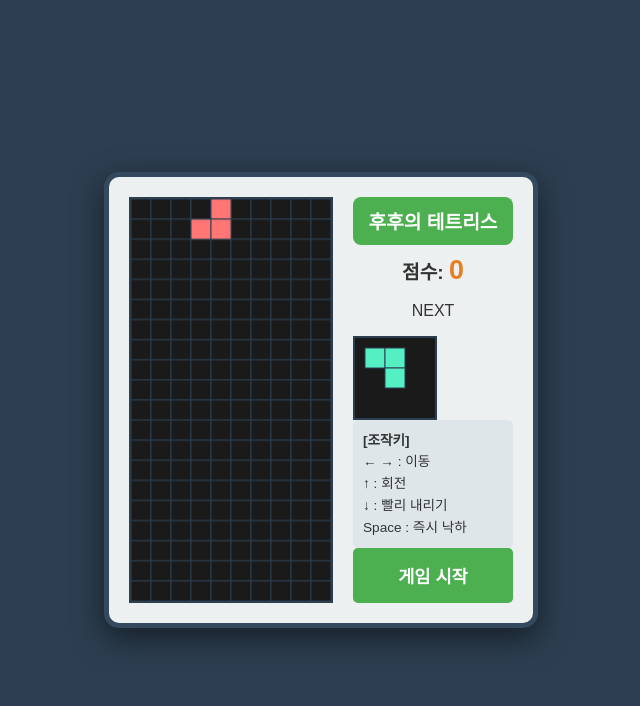
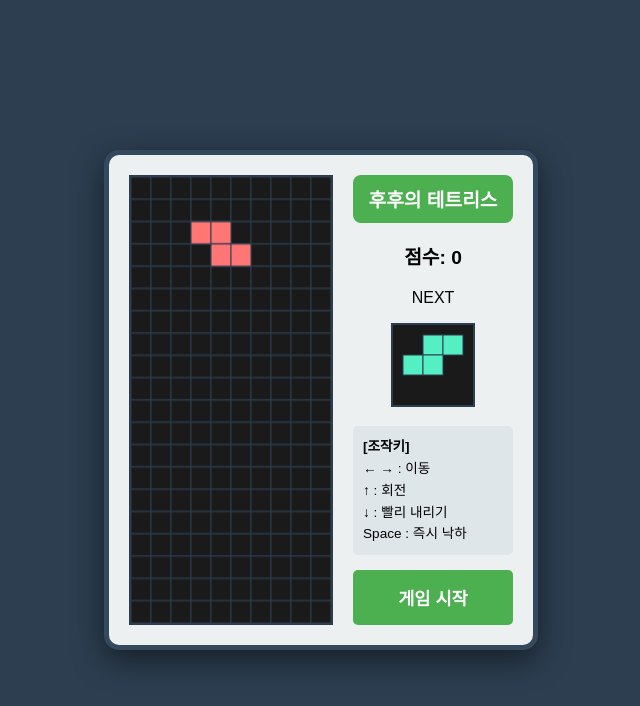
Before and after one commit to bjh090417/tettris, a plain HTML site: page index.html in a window 1280 px wide. Both pictures are taken after a click on the button "게임 시작". Shown: the whole page, without its empty margins (319-959 px from the left). Drawn offline with Linux system fonts and the light colour scheme.

Commit message:
Update index.html

```diff
--- a/index.html
+++ b/index.html
@@ -12,9 +12,7 @@
             margin: 0;
             background-color: #2c3e50;
             font-family: 'Malgun Gothic', sans-serif;
-            color: #333;
         }
-
         #tetris-game {
             display: flex;
             gap: 20px;
@@ -24,21 +22,14 @@
             box-shadow: 0 10px 30px rgba(0, 0, 0, 0.5);
             border-radius: 15px;
         }
-
         canvas {
-            display: block;
             background-color: #1a1a1a;
             border: 2px solid #2c3e50;
         }
-
         #info {
             text-align: center;
             min-width: 160px;
-            display: flex;
-            flex-direction: column;
-            justify-content: space-between;
         }
-
         h2 {
             margin: 0;
             background: #4CAF50;
@@ -47,27 +38,15 @@
             border-radius: 8px;
             font-size: 1.2em;
         }
-
-        #score-box {
-            font-size: 1.2em;
-            margin: 10px 0;
-            font-weight: bold;
-        }
-
-        #score {
-            color: #e67e22;
-            font-size: 1.4em;
-        }
-
         .controls {
             text-align: left;
             font-size: 0.85em;
             background: #dfe6e9;
             padding: 10px;
             border-radius: 5px;
+            margin: 15px 0;
             line-height: 1.6;
         }
-
         button {
             padding: 15px;
             cursor: pointer;
@@ -77,33 +56,21 @@
             color: white;
             border: none;
             border-radius: 5px;
-            transition: 0.2s;
+            width: 100%;
         }
-
-        button:hover {
-            background-color: #45a049;
-        }
-
-        #game-over {
-            color: #d63031;
-            font-weight: bold;
-            display: none;
-        }
+        button:hover { background-color: #45a049; }
+        #game-over { color: #d63031; font-weight: bold; display: none; margin-top: 10px; }
     </style>
 </head>
 <body>
 
 <div id="tetris-game">
     <canvas id="board" width="200" height="400"></canvas>
-
     <div id="info">
-        <div>
         <h2>후후의 테트리스</h2>
-            <div id="score-box">점수: <span id="score">0</span></div>
+        <p style="font-size: 1.2em; font-weight: bold;">점수: <span id="score">0</span></p>
         <p>NEXT</p>
         <canvas id="next" width="80" height="80"></canvas>
-        </div>
-
         <div class="controls">
             <strong>[조작키]</strong><br>
             ← → : 이동<br>
@@ -111,8 +78,7 @@
             ↓ : 빨리 내리기<br>
             Space : 즉시 낙하
         </div>
-
-        <button onclick="startGame()">게임 시작</button>
+        <button id="startBtn">게임 시작</button>
         <div id="game-over">GAME OVER</div>
     </div>
 </div>
@@ -123,49 +89,39 @@
     const nextCanvas = document.getElementById('next');
     const nctx = nextCanvas.getContext('2d');
     const scoreElement = document.getElementById('score');
+    const startBtn = document.getElementById('startBtn');
 
-    const ROW = 20;
-    const COL = 10;
-    const SQ = 20;
-    const VACANT = "#1a1a1a"; // 빈 공간 색상
+    const ROW = 20, COL = 10, SQ = 20;
+    const VACANT = "#1a1a1a";
 
     const PIECES = [
-        [ [[1,1,1,1]], "#00cec9" ], // I
-        [ [[0,1,0],[1,1,1]], "#a29bfe" ], // T
-        [ [[1,1],[1,1]], "#fdcb6e" ], // O
-        [ [[1,1,0],[0,1,1]], "#55efc4" ], // S
-        [ [[0,1,1],[1,1,0]], "#ff7675" ], // Z
-        [ [[1,0,0],[1,1,1]], "#fab1a0" ], // L
-        [ [[0,0,1],[1,1,1]], "#74b9ff" ]  // J
+        [[[0,0,0,0],[1,1,1,1],[0,0,0,0],[0,0,0,0]], "#00cec9"], // I
+        [[[0,1,0],[1,1,1],[0,0,0]], "#a29bfe"], // T
+        [[[1,1],[1,1]], "#fdcb6e"], // O
+        [[[0,1,1],[1,1,0],[0,0,0]], "#55efc4"], // S
+        [[[1,1,0],[0,1,1],[0,0,0]], "#ff7675"], // Z
+        [[[1,0,0],[1,1,1],[0,0,0]], "#fab1a0"], // L
+        [[[0,0,1],[1,1,1],[0,0,0]], "#74b9ff"]  // J
     ];
 
-    let board = [];
-    let score = 0;
-    let gameRunning = false;
-    let dropStart = Date.now();
-    let p; // 현재 블록
-    let nextP; // 다음 블록
+    let board = [], score = 0, gameRunning = false, p, nextP, animationId;
 
-    // 보드 초기화
     function initBoard() {
-        for(let r = 0; r < ROW; r++){
-            board[r] = [];
-            for(let c = 0; c < COL; c++){
-                board[r][c] = VACANT;
-            }
+        for(let r = 0; r < ROW; r++) {
+            board[r] = Array(COL).fill(VACANT);
         }
     }
 
     function drawSquare(x, y, color, context = ctx) {
         context.fillStyle = color;
-        context.fillRect(x*SQ, y*SQ, SQ, SQ);
+        context.fillRect(x * SQ, y * SQ, SQ, SQ);
         context.strokeStyle = "#2c3e50";
-        context.strokeRect(x*SQ, y*SQ, SQ, SQ);
+        context.strokeRect(x * SQ, y * SQ, SQ, SQ);
     }
 
     function drawBoard() {
-        for(let r = 0; r < ROW; r++){
-            for(let c = 0; c < COL; c++){
+        for(let r = 0; r < ROW; r++) {
+            for(let c = 0; c < COL; c++) {
                 drawSquare(c, r, board[r][c]);
             }
         }
@@ -175,160 +131,126 @@
         constructor(tetromino, color) {
             this.tetromino = tetromino;
             this.color = color;
-            this.activeTetromino = this.tetromino[0];
+            this.activePattern = this.tetromino;
             this.x = 3;
-            this.y = -2;
+            this.y = -1;
         }
-
-        fill(color, context = ctx) {
-            for(let r = 0; r < this.activeTetromino.length; r++){
-                for(let c = 0; c < this.activeTetromino.length; c++){
-                    if(this.activeTetromino[r][c]){
-                        drawSquare(this.x + c, this.y + r, color, context);
+        draw(color) {
+            this.activePattern.forEach((row, r) => {
+                row.forEach((value, c) => {
+                    if (value) drawSquare(this.x + c, this.y + r, color);
+                });
+            });
+        }
+        moveDown() {
+            if (!this.collision(0, 1, this.activePattern)) {
+                this.y++;
+                return true;
+            } else {
+                this.lock();
+                return false;
             }
         }
+        moveRight() { if (!this.collision(1, 0, this.activePattern)) this.x++; }
+        moveLeft() { if (!this.collision(-1, 0, this.activePattern)) this.x--; }
+        rotate() {
+            let nextPattern = this.activePattern[0].map((_, i) => this.activePattern.map(row => row[i]).reverse());
+            if (!this.collision(0, 0, nextPattern)) this.activePattern = nextPattern;
+        }
+        collision(x, y, piece) {
+            for (let r = 0; r < piece.length; r++) {
+                for (let c = 0; c < piece[r].length; c++) {
+                    if (!piece[r][c]) continue;
+                    let newX = this.x + c + x, newY = this.y + r + y;
+                    if (newX < 0 || newX >= COL || newY >= ROW) return true;
+                    if (newY < 0) continue;
+                    if (board[newY][newX] !== VACANT) return true;
                 }
             }
-
-        draw() { this.fill(this.color); }
-        unDraw() { this.fill(VACANT); }
-
-        moveDown() {
-            if(!this.collision(0, 1, this.activeTetromino)){
-                this.unDraw();
-                this.y++;
-                this.draw();
-            } else {
-                this.lock();
+            return false;
+        }
+        lock() {
+            for (let r = 0; r < this.activePattern.length; r++) {
+                for (let c = 0; c < this.activePattern[r].length; c++) {
+                    if (!this.activePattern[r][c]) continue;
+                    if (this.y + r < 0) { gameRunning = false; document.getElementById('game-over').style.display = 'block'; return; }
+                    board[this.y + r][this.x + c] = this.color;
+                }
+            }
+            checkLines();
             p = nextP;
             nextP = randomPiece();
             drawNext();
         }
     }
 
-        moveRight() { if(!this.collision(1, 0, this.activeTetromino)){ this.unDraw(); this.x++; this.draw(); } }
-        moveLeft() { if(!this.collision(-1, 0, this.activeTetromino)){ this.unDraw(); this.x--; this.draw(); } }
-
-        rotate() {
-            let nextPattern = this.tetromino[(this.tetromino.indexOf(this.activeTetromino) + 1) % this.tetromino.length];
-            if(!this.collision(0, 0, nextPattern)){
-                this.unDraw();
-                this.activeTetromino = nextPattern;
-                this.draw();
+    function checkLines() {
+        for (let r = ROW - 1; r >= 0; r--) {
+            if (board[r].every(cell => cell !== VACANT)) {
+                board.splice(r, 1);
+                board.unshift(Array(COL).fill(VACANT));
+                score += 100;
+                r++;
             }
         }
-
-        lock() {
-            for(let r = 0; r < this.activeTetromino.length; r++){
-                for(let c = 0; c < this.activeTetromino.length; c++){
-                    if(!this.activeTetromino[r][c]) continue;
-                    if(this.y + r < 0) {
-                        gameOver();
-                        return;
-                    }
-                    board[this.y + r][this.x + c] = this.color;
-                }
-            }
-            // 줄 제거 체크
-            for(let r = 0; r < ROW; r++){
-                let isFull = true;
-                for(let c = 0; c < COL; c++){
-                    if(board[r][c] == VACANT) isFull = false;
-                }
-                if(isFull){
-                    for(let y = r; y > 1; y--){
-                        for(let c = 0; c < COL; c++) board[y][c] = board[y-1][c];
-                    }
-                    for(let c = 0; c < COL; c++) board[0][c] = VACANT;
-                    score += 100;
-                }
-            }
-            drawBoard();
         scoreElement.innerHTML = score;
     }
 
-        collision(x, y, piece) {
-            for(let r = 0; r < piece.length; r++){
-                for(let c = 0; c < piece.length; c++){
-                    if(!piece[r][c]) continue;
-                    let newX = this.x + c + x;
-                    let newY = this.y + r + y;
-                    if(newX < 0 || newX >= COL || newY >= ROW) return true;
-                    if(newY < 0) continue;
-                    if(board[newY][newX] != VACANT) return true;
-                }
-            }
-            return false;
-        }
-    }
-
-    // 블록 생성 시 I, T 등 모양별 회전 패턴 정의 보강
     function randomPiece() {
         let r = Math.floor(Math.random() * PIECES.length);
-        let shape = PIECES[r][0];
-        // 90도 회전 패턴 미리 생성 (단순화)
-        let patterns = [shape];
-        for(let i=0; i<3; i++) {
-            let last = patterns[patterns.length-1];
-            let next = last[0].map((_, idx) => last.map(row => row[idx]).reverse());
-            patterns.push(next);
-        }
-        return new Piece(patterns, PIECES[r][1]);
+        return new Piece(PIECES[r][0], PIECES[r][1]);
     }
 
     function drawNext() {
-        nctx.clearRect(0,0,80,80);
-        for(let r = 0; r < nextP.activeTetromino.length; r++){
-            for(let c = 0; c < nextP.activeTetromino.length; c++){
-                if(nextP.activeTetromino[r][c]){
+        nctx.clearRect(0, 0, 80, 80);
+        nextP.activePattern.forEach((row, r) => {
+            row.forEach((value, c) => {
+                if (value) {
                     nctx.fillStyle = nextP.color;
-                    nctx.fillRect(c*20 + 10, r*20 + 10, 20, 20);
+                    nctx.fillRect(c * 20 + 10, r * 20 + 10, 20, 20);
                     nctx.strokeStyle = "#2c3e50";
-                    nctx.strokeRect(c*20 + 10, r*20 + 10, 20, 20);
+                    nctx.strokeRect(c * 20 + 10, r * 20 + 10, 20, 20);
                 }
+            });
+        });
     }
+
+    let dropStart = Date.now();
+    function animate() {
+        if (!gameRunning) return;
+        let now = Date.now();
+        if (now - dropStart > 1000) {
+            p.moveDown();
+            dropStart = now;
         }
+        drawBoard();
+        p.draw(p.color);
+        animationId = requestAnimationFrame(animate);
     }
 
     function startGame() {
+        if(animationId) cancelAnimationFrame(animationId);
         initBoard();
-        score = 0;
-        scoreElement.innerHTML = score;
+        score = 0; scoreElement.innerHTML = score;
         document.getElementById('game-over').style.display = 'none';
         p = randomPiece();
         nextP = randomPiece();
-        drawBoard();
         drawNext();
         gameRunning = true;
-        dropStart = Date.now();
-        update();
+        animate();
     }
 
-    function update() {
-        if(!gameRunning) return;
-        let now = Date.now();
-        let delta = now - dropStart;
-        if(delta > 1000){
-            p.moveDown();
-            dropStart = Date.now();
-        }
-        requestAnimationFrame(update);
-    }
-
-    function gameOver() {
-        gameRunning = false;
-        document.getElementById('game-over').style.display = 'block';
-    }
+    startBtn.addEventListener('click', startGame);
 
     document.addEventListener("keydown", (e) => {
-        if(!gameRunning) return;
-        if(e.keyCode == 37) p.moveLeft();
-        else if(e.keyCode == 38) p.rotate();
-        else if(e.keyCode == 39) p.moveRight();
-        else if(e.keyCode == 40) p.moveDown();
-        else if(e.keyCode == 32) { while(!p.collision(0,1,p.activeTetromino)) p.moveDown(); p.moveDown(); }
+        if (!gameRunning) return;
+        if (e.key === "ArrowLeft") p.moveLeft();
+        else if (e.key === "ArrowUp") p.rotate();
+        else if (e.key === "ArrowRight") p.moveRight();
+        else if (e.key === "ArrowDown") p.moveDown();
+        else if (e.key === " ") { while (p.moveDown()); }
+        drawBoard(); p.draw(p.color);
     });
 </script>
-
 </body>
 </html>
```
Lines whose indentation alone changed are shown as unchanged.
